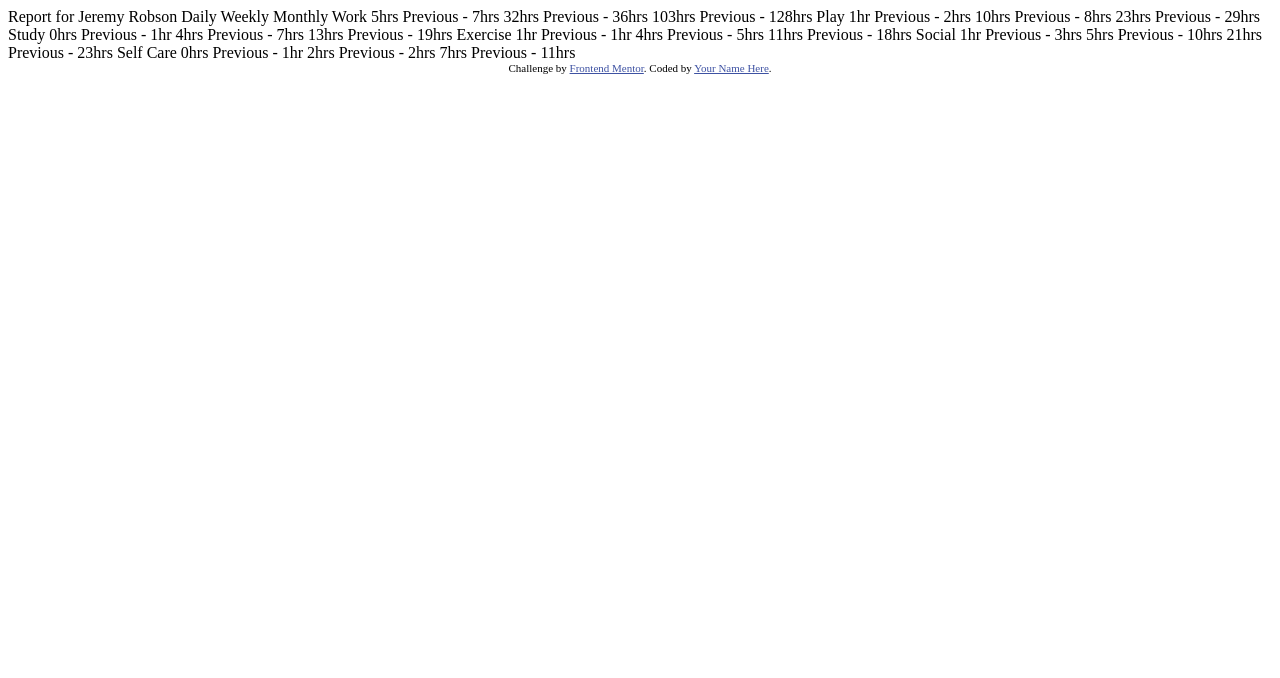
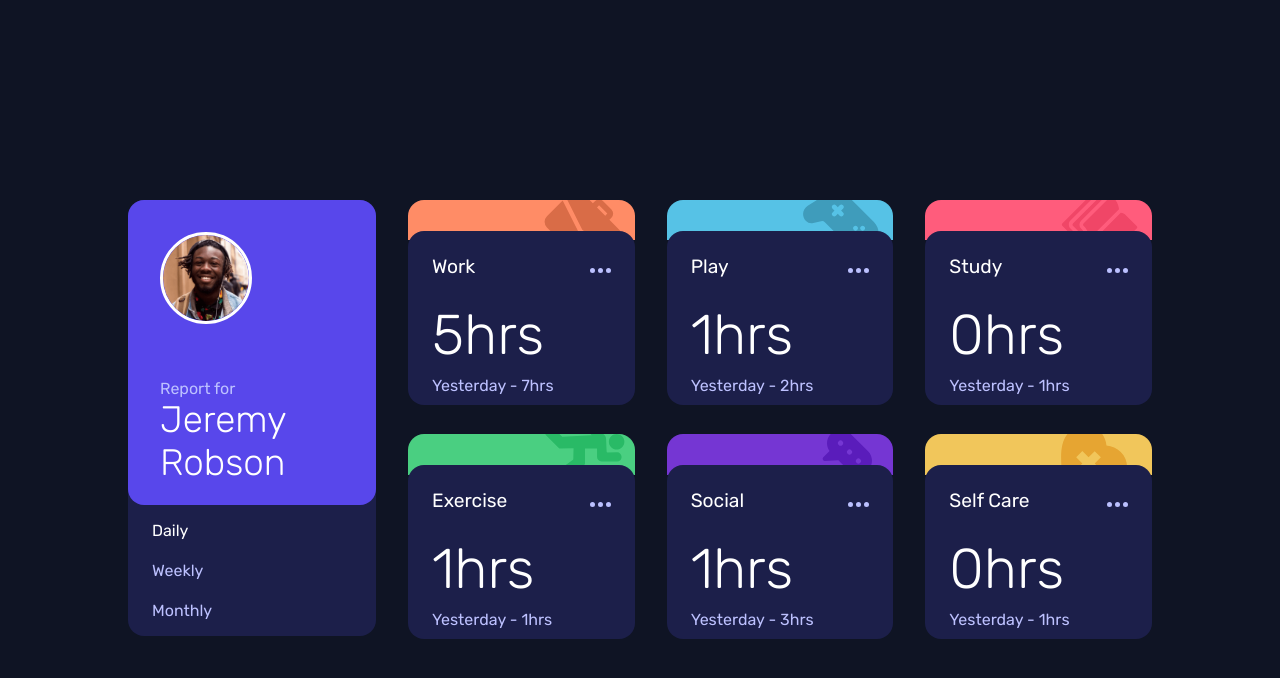
Before and after one commit to victorsobrinho93/fem-time-tracking-dashboard, a plain HTML site: page index.html in a window 1280 px wide. Drawn offline with Linux system fonts and the light colour scheme.

Commit message:
scripting and desktop styling complete

```diff
--- a/index.html
+++ b/index.html
@@ -1,80 +1,60 @@
 <!DOCTYPE html>
 <html lang="en">
     <head>
-  <meta charset="UTF-8">
-  <meta name="viewport" content="width=device-width, initial-scale=1.0"> <!-- displays site properly based on user's device -->
+        <meta charset="UTF-8" />
+        <meta name="viewport" content="width=device-width, initial-scale=1.0" />
+        <!-- displays site properly based on user's device -->
 
-  <link rel="icon" type="image/png" sizes="32x32" href="./images/favicon-32x32.png">
+        <link
+            rel="icon"
+            type="image/png"
+            sizes="32x32"
+            href="./images/favicon-32x32.png" />
+        <link rel="stylesheet" href="static/style.css" />
+        <link rel="preconnect" href="https://fonts.googleapis.com" />
+        <link rel="preconnect" href="https://fonts.gstatic.com" crossorigin />
+        <link
+            href="https://fonts.googleapis.com/css2?family=Rubik:ital,wght@0,300..900;1,300..900&display=swap"
+            rel="stylesheet" />
 
         <title>Frontend Mentor | Time tracking dashboard</title>
-
-  <!-- Feel free to remove these styles or customise in your own stylesheet 👍 -->
-  <style>
-    .attribution { font-size: 11px; text-align: center; }
-    .attribution a { color: hsl(228, 45%, 44%); }
-  </style>
     </head>
     <body>
-
-  Report for
-  Jeremy Robson
-
-  Daily
-  Weekly
-  Monthly
-
-  Work
-  5hrs <!-- daily -->
-  Previous - 7hrs <!-- daily -->
-  32hrs <!-- weekly -->
-  Previous - 36hrs <!-- weekly -->
-  103hrs <!-- monthly -->
-  Previous - 128hrs <!-- monthly -->
-
-  Play
-  1hr <!-- daily -->
-  Previous - 2hrs <!-- daily -->
-  10hrs <!-- weekly -->
-  Previous - 8hrs <!-- weekly -->
-  23hrs <!-- monthly -->
-  Previous - 29hrs <!-- monthly -->
-
-  Study
-  0hrs <!-- daily -->
-  Previous - 1hr <!-- daily -->
-  4hrs <!-- weekly -->
-  Previous - 7hrs <!-- weekly -->
-  13hrs <!-- monthly -->
-  Previous - 19hrs <!-- monthly -->
-
-  Exercise
-  1hr <!-- daily -->
-  Previous - 1hr <!-- daily -->
-  4hrs <!-- weekly -->
-  Previous - 5hrs <!-- weekly -->
-  11hrs <!-- monthly -->
-  Previous - 18hrs <!-- monthly -->
-
-  Social
-  1hr <!-- daily -->
-  Previous - 3hrs <!-- daily -->
-  5hrs <!-- weekly -->
-  Previous - 10hrs <!-- weekly -->
-  21hrs <!-- monthly -->
-  Previous - 23hrs <!-- monthly -->
-
-  Self Care
-  0hrs <!-- daily -->
-  Previous - 1hr <!-- daily -->
-  2hrs <!-- weekly -->
-  Previous - 2hrs <!-- weekly -->
-  7hrs <!-- monthly -->
-  Previous - 11hrs <!-- monthly -->
-
-
-  <div class="attribution">
-    Challenge by <a href="https://www.frontendmentor.io?ref=challenge" target="_blank">Frontend Mentor</a>.
-    Coded by <a href="#">Your Name Here</a>.
+        <main id="content">
+            <div id="user-card">
+                <div class="profile">
+                    <img
+                        src="images/image-jeremy.png"
+                        alt="User picture"
+                        class="user-profile-img" />
+                    <p class="report-for">Report for</p>
+                    <p class="user-name">Jeremy Robson</p>
                 </div>
+                <div class="uc-sub-menu">
+                    <ul>
+                        <li>
+                            <a
+                                href="#"
+                                timeframe="daily"
+                                class="menu-option selected"
+                                >Daily</a
+                            >
+                        </li>
+                        <li>
+                            <a href="#" timeframe="weekly" class="menu-option"
+                                >Weekly</a
+                            >
+                        </li>
+                        <li>
+                            <a href="#" timeframe="monthly" class="menu-option"
+                                >Monthly</a
+                            >
+                        </li>
+                    </ul>
+                </div>
+            </div>
+            <div id="task-container"></div>
+        </main>
+        <script src="static/script.js"></script>
     </body>
 </html>
--- /dev/null
+++ b/static/TrackerItem.js
@@ -0,0 +1,11 @@
+const template = document.createElement("template");
+template.innerHTML = `
+<div class="task">
+    <div class="task-background>
+
+    </div>
+    <div class="task-information>
+
+    </div>
+</div>
+`;
--- /dev/null
+++ b/static/data.json
@@ -0,0 +1,104 @@
+[
+  {
+    "title": "Work",
+    "timeframes": {
+      "daily": {
+        "current": 5,
+        "previous": 7
+      },
+      "weekly": {
+        "current": 32,
+        "previous": 36
+      },
+      "monthly": {
+        "current": 103,
+        "previous": 128
+      }
+    }
+  },
+  {
+    "title": "Play",
+    "timeframes": {
+      "daily": {
+        "current": 1,
+        "previous": 2
+      },
+      "weekly": {
+        "current": 10,
+        "previous": 8
+      },
+      "monthly": {
+        "current": 23,
+        "previous": 29
+      }
+    }
+  },
+  {
+    "title": "Study",
+    "timeframes": {
+      "daily": {
+        "current": 0,
+        "previous": 1
+      },
+      "weekly": {
+        "current": 4,
+        "previous": 7
+      },
+      "monthly": {
+        "current": 13,
+        "previous": 19
+      }
+    }
+  },
+  {
+    "title": "Exercise",
+    "timeframes": {
+      "daily": {
+        "current": 1,
+        "previous": 1
+      },
+      "weekly": {
+        "current": 4,
+        "previous": 5
+      },
+      "monthly": {
+        "current": 11,
+        "previous": 18
+      }
+    }
+  },
+  {
+    "title": "Social",
+    "timeframes": {
+      "daily": {
+        "current": 1,
+        "previous": 3
+      },
+      "weekly": {
+        "current": 5,
+        "previous": 10
+      },
+      "monthly": {
+        "current": 21,
+        "previous": 23
+      }
+    }
+  },
+  {
+    "title": "Self Care",
+    "timeframes": {
+      "daily": {
+        "current": 0,
+        "previous": 1
+      },
+      "weekly": {
+        "current": 2,
+        "previous": 2
+      },
+      "monthly": {
+        "current": 7,
+        "previous": 11
+      }
+    }
+  }
+]
--- /dev/null
+++ b/static/script.js
@@ -0,0 +1,54 @@
+const state = {
+    timeframe: "daily",
+    previous: {
+        daily: "Yesterday",
+        weekly: "Last Week",
+        monthly: "Last Month",
+    },
+};
+
+async function fetchData() {
+    const res = await fetch("static/data.json");
+    const data = await res.json();
+    document
+        .getElementById("task-container")
+        .replaceChildren(...data.map((e) => taskElement(e)));
+}
+
+function taskElement(category) {
+    const title = category.title.toLowerCase().replace(" ", "-");
+    const counter = category.timeframes[state.timeframe];
+    this.element = document.createElement("div");
+    this.element.innerHTML = /*html*/ `
+    <div class="task-card">
+        <div class="card-bg ${title}-bg">
+            <img src="images/icon-${title}.svg" alt="${category.title} icon"/>
+        </div>
+        <div class="card-info">
+            <div class="card-header">
+                <span class="header-title">${category.title}</span>
+                <a href="#" class="header-menu"><img src="images/icon-ellipsis.svg"/></a>
+            </div>
+            <p class="tc-time">${counter.current}hrs</p>
+            <p class="tc-previous">${state.previous[state.timeframe]} - ${
+        counter.previous
+    }hrs</p>
+
+        </div>
+    </div>
+    `;
+    return this.element;
+}
+
+const menuItems = document.querySelectorAll(".menu-option");
+menuItems.forEach((btn) => {
+    btn.addEventListener("click", () => {
+        menuItems.forEach((btn) => btn.classList.remove("selected"));
+        state.timeframe = btn.getAttribute("timeframe");
+        btn.classList.add("selected");
+
+        fetchData();
+    });
+});
+
+fetchData();
--- /dev/null
+++ b/static/style.scss
@@ -0,0 +1,168 @@
+@use "sass:map";
+
+$blue: hsl(246, 80%, 60%);
+$very-dark-blue: hsl(226, 43%, 10%);
+$dark-blue: hsl(235, 46%, 20%);
+$desaturated-blue: hsl(235, 45%, 61%);
+$pale-blue: hsl(236, 100%, 87%);
+
+$svg-default: #bbc0ff;
+
+* {
+    margin: 0;
+    padding: 0;
+    box-sizing: border-box;
+    font-family: "Rubik", sans-serif;
+    color: white;
+}
+
+@mixin grid-default-gap {
+    display: grid;
+    grid-column-gap: 2rem;
+    grid-row-gap: 2rem;
+}
+
+@mixin flex-cl {
+    display: flex;
+    flex-direction: column;
+}
+
+.card-bg {
+    border-radius: 1rem 1rem 0 0;
+    height: 20%;
+    overflow: hidden;
+    z-index: -1;
+    img {
+        margin-top: -10px;
+        margin-left: 60%;
+    }
+}
+
+body {
+    background-color: $very-dark-blue;
+}
+
+$colors: (
+    "work": hsl(15, 100%, 70%),
+    "play": hsl(195, 74%, 62%),
+    "study": hsl(348, 100%, 68%),
+    "exercise": hsl(145, 58%, 55%),
+    "social": hsl(264, 64%, 52%),
+    "self-care": hsl(43, 84%, 65%),
+);
+
+@each $key, $value in $colors {
+    .#{$key}-bg {
+        background-color: #{$value};
+    }
+}
+
+#content {
+    @include grid-default-gap;
+    grid-template-columns: 1fr 3fr;
+    position: absolute;
+    top: 50%;
+    left: 50%;
+    transform: translate(-50%, -50%);
+    width: 80%;
+    height: 50%;
+}
+
+#user-card {
+    background-color: $dark-blue;
+    border-radius: 1rem;
+    grid-row: 1 / 2;
+    position: relative;
+
+    .profile {
+        @include flex-cl;
+        background-color: $blue;
+        border-radius: 1rem;
+        height: 70%;
+        padding: 2rem;
+        .user-profile-img {
+            border-radius: 50%;
+            border: 3px solid white;
+            max-width: 50%;
+            margin-bottom: 30%;
+        }
+        .report-for {
+            color: $pale-blue;
+        }
+        .user-name {
+            font-size: 2.3rem;
+            font-weight: 300;
+        }
+    }
+    .uc-sub-menu {
+        @include flex-cl;
+        height: 30%;
+        padding: 0 1.5rem;
+        justify-content: center;
+        gap: 1rem;
+        text-decoration: none;
+
+        li {
+            list-style: none;
+            line-height: 2.5;
+            a {
+                text-decoration: none;
+                color: $pale-blue;
+            }
+            a:hover {
+                color: #fff;
+            }
+        }
+
+        .selected {
+            color: #fff;
+        }
+    }
+}
+
+.task-card {
+    height: 100%;
+    max-height: 240px;
+    max-width: 250px;
+    position: relative;
+}
+
+.card-info {
+    display: flex;
+    flex-direction: column;
+    gap: 0.5rem;
+    background-color: $dark-blue;
+    position: absolute;
+    margin-top: -4%;
+    border-radius: 1rem;
+    height: 86%;
+    width: 100%;
+    padding: 1.5rem;
+}
+
+.card-header {
+    font-size: 1.2rem;
+    display: flex;
+    justify-content: space-between;
+    margin-bottom: 1rem;
+}
+
+.header-menu:hover {
+    filter: brightness(0) invert(1);
+}
+
+.tc-time {
+    font-size: 3.5rem;
+    font-weight: 300;
+}
+
+.tc-previous {
+    font-size: 1rem;
+    color: $pale-blue;
+}
+
+#task-container {
+    @include grid-default-gap;
+    grid-template-columns: repeat(3, 1fr);
+    grid-template-rows: repeat(2, 1fr);
+}
```
Also changed, not shown: templates/category-template.html (added, +5 -0 lines), static/style.css (added), 1 other file. Lines whose indentation alone changed are shown as unchanged.
